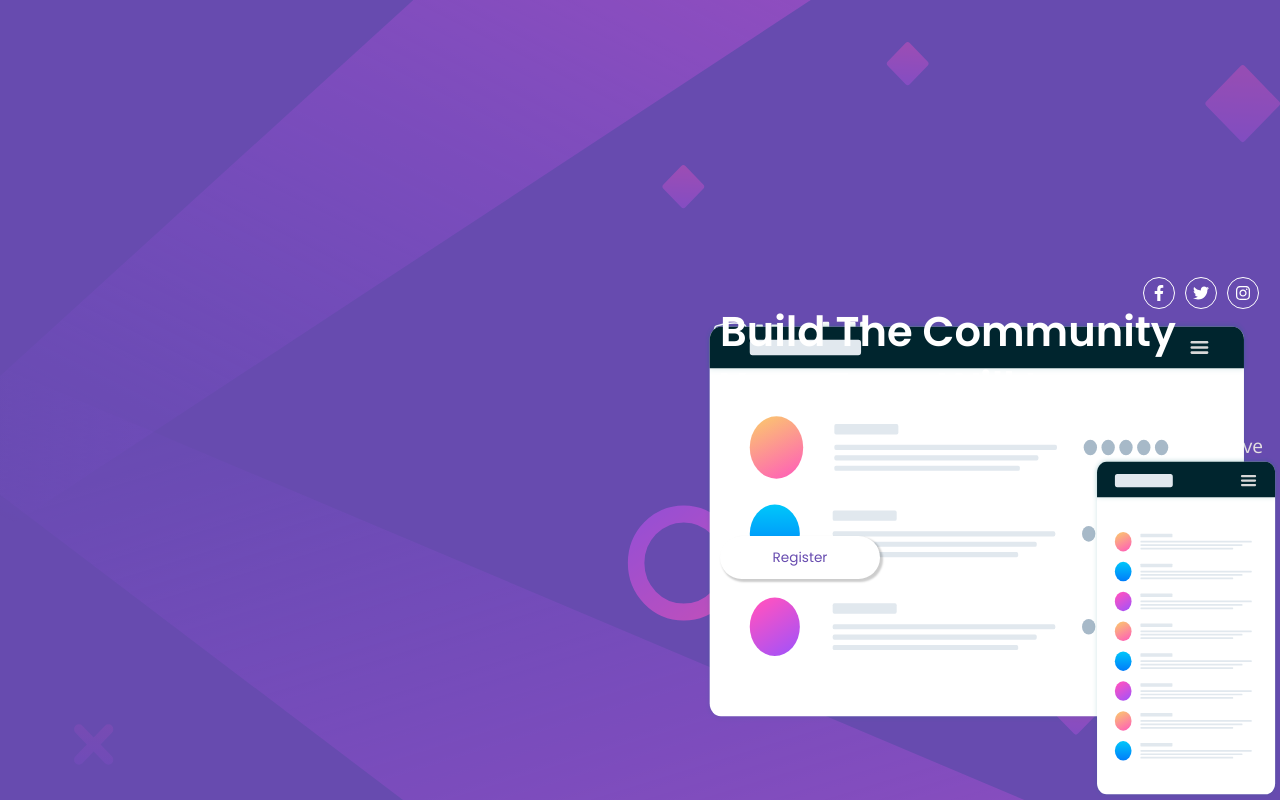
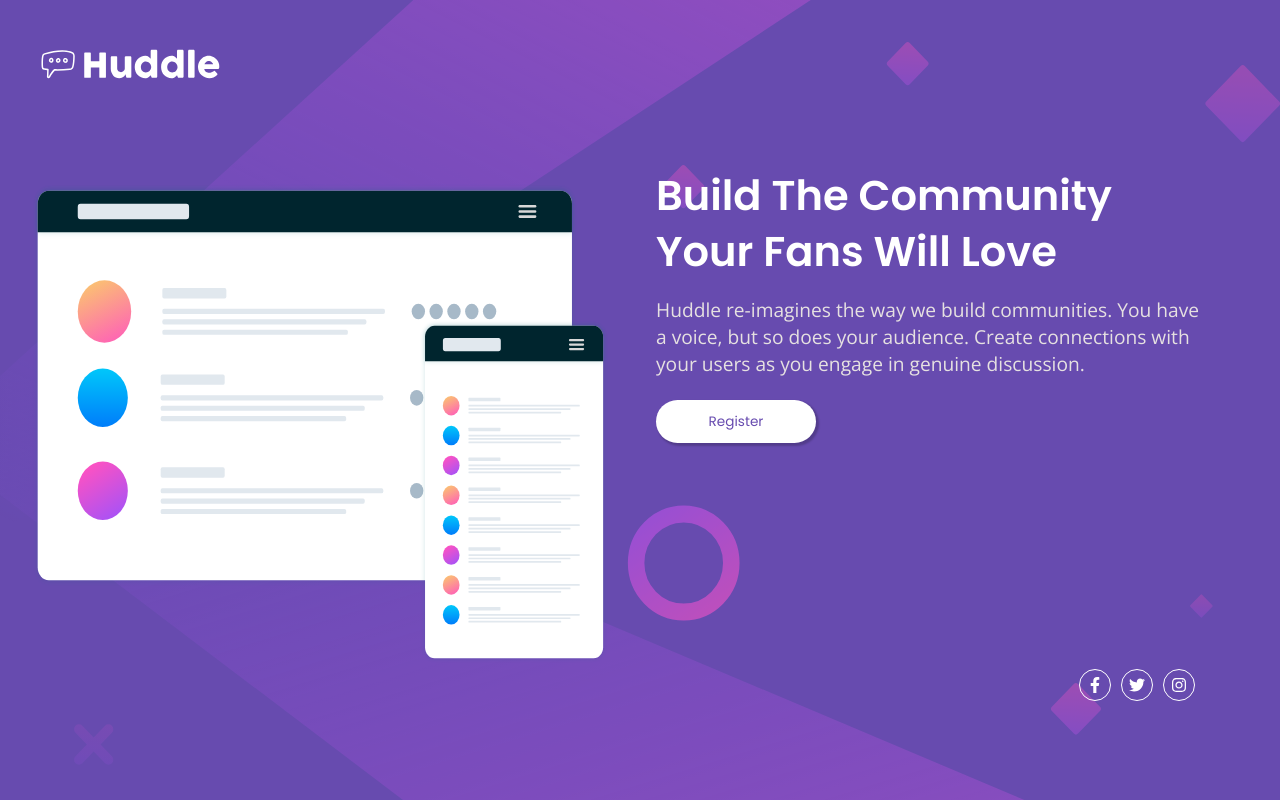
Before and after one commit to monsor3s/hundlepage, a React (Create React App) app: page / in a window 1280 px wide. Built offline with nearby package versions, Linux system fonts and the light colour scheme.

Commit message:
Update Commit

```diff
--- a/src/pages/HomePage/styles.ts
+++ b/src/pages/HomePage/styles.ts
@@ -19,7 +19,8 @@ export const Logo = styled.img `
     width: 12rem;
     height: 6rem;
 
-    grid-area: logo;
+    grid-column-start: 2;
+    grid-column-end: 4;
 
     padding-top: 2rem;
 
@@ -36,8 +37,9 @@ export const Mockups = styled.img `
     width: 36rem;
     height: 30rem;
 
+    grid-column-start: 2;
+    grid-row-start: 3;
     margin-top: 3rem;
-    grid-area: mockups;
 
 `;
 
@@ -49,8 +51,9 @@ export const H1 = styled.h1 `
     font-weight: 600;
     color: white;
 
+    grid-column-start: 3;
+    grid-row-start: 3;
     margin: 2rem 0 0 1rem;
-    grid-area: h1grid;
 
 `;
 
@@ -61,7 +64,8 @@ export const Span = styled.span `
 
     margin: 10rem 0 0 1rem;
 
-    grid-area: spangrid;
+    grid-column-start: 3;
+    grid-row-start: 3;
 
     color: rgb(230, 225, 225);
 `;
@@ -78,7 +82,8 @@ export const Button = styled.button `
     font-family: Poppins;
     font-weight: 400;
 
-    grid-area: button;
+    grid-column-start: 3;
+    grid-row-start: 3;
 
     background-color: #fff;
     color: var(--violet);
@@ -97,7 +102,8 @@ export const Footer = styled.div `
     z-index: 0;
     width: 35rem;
 
-    grid-area: footer;
+    grid-column-start: 3;
+    grid-row-start: 4;
 
     display: flex;
     justify-content: flex-end;
```
